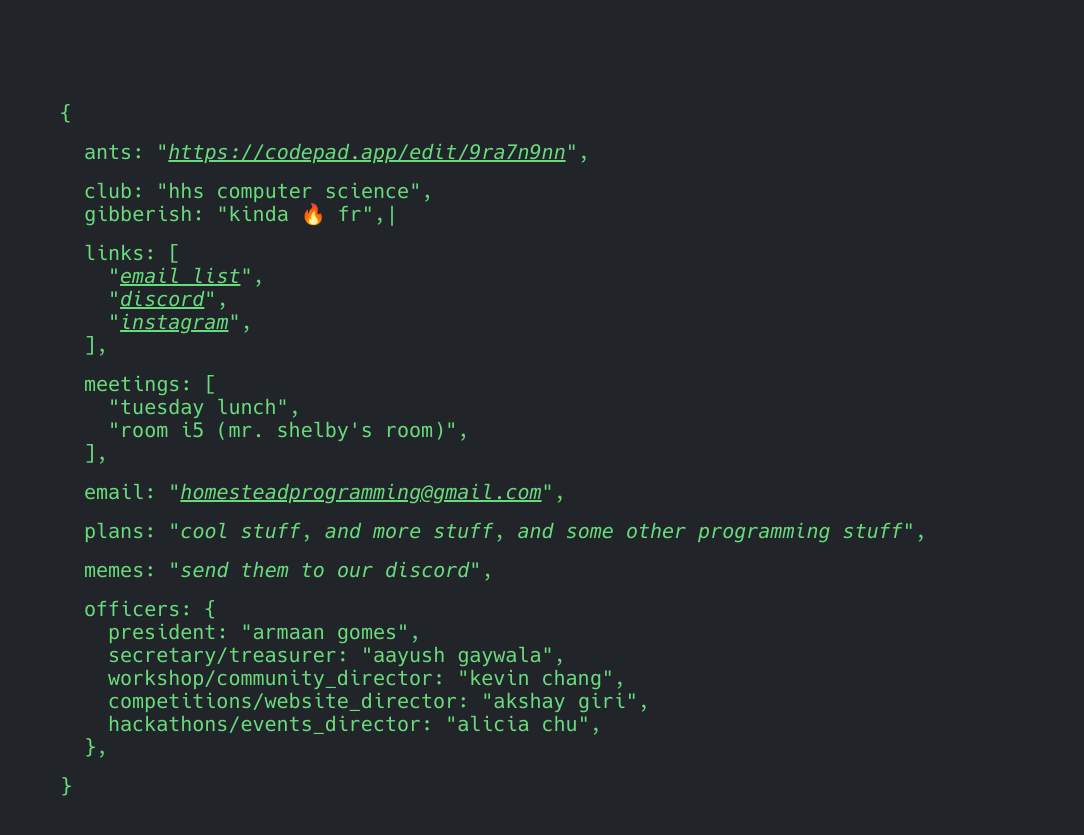
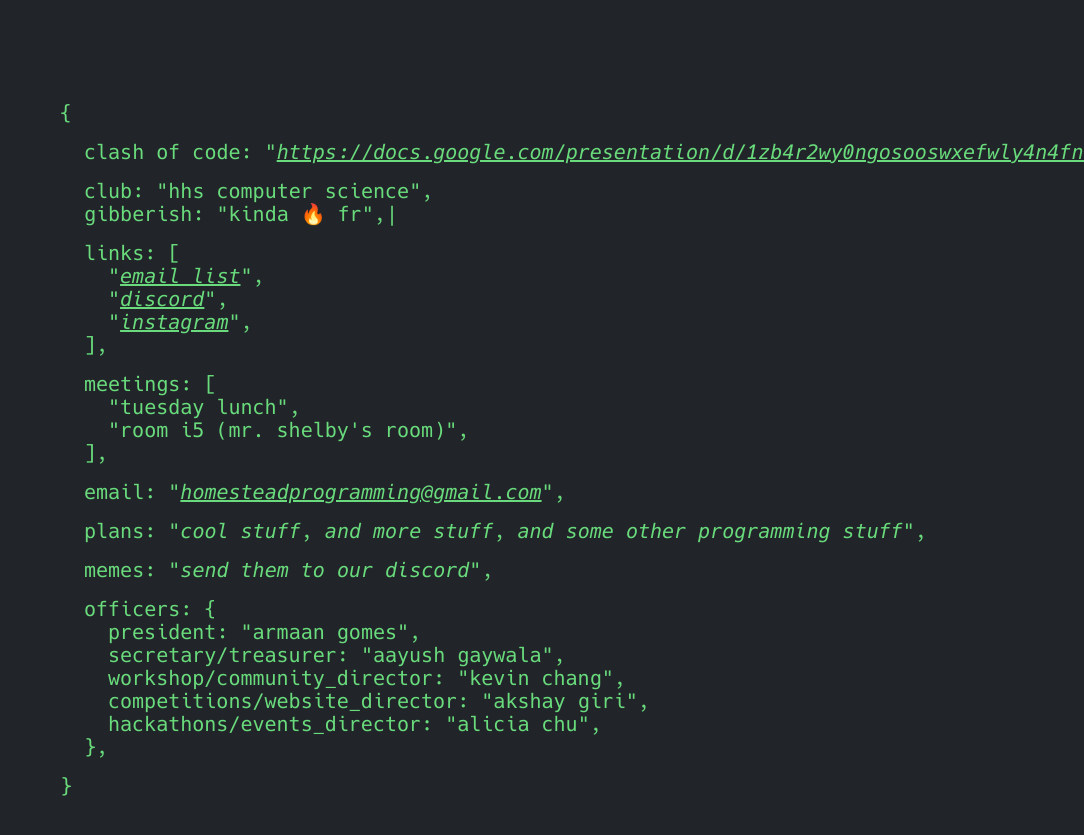
Before and after one commit to arghunter/arghunter.github.io, a Jekyll site: the page built from index.md, in a window 1280 px wide. Shown: the top 835 px of the page, without its empty margins (196-1280 px from the left). Built offline with Jekyll 4.4.1, drawn with Linux system fonts in a browser that asks for light colours.

Commit message:
Update home.html

```diff
--- a/_layouts/home.html
+++ b/_layouts/home.html
@@ -4,7 +4,7 @@ layout: default
 
 <main class="json">
   <div class="block">
-    <p><span class="key">Ants</span><span class="attr"><a href="https://codepad.app/edit/9ra7n9nn">{{ "https://codepad.app/edit/9ra7n9nn" }}</a></span></p>
+    <p><span class="key">Clash Of Code</span><span class="attr"><a href="https://docs.google.com/presentation/d/1Zb4r2wy0ngoSOosWxeFWLy4N4fNcadMV10M0nsjupO4/edit?usp=sharing">{{ "https://docs.google.com/presentation/d/1Zb4r2wy0ngoSOosWxeFWLy4N4fNcadMV10M0nsjupO4/edit?usp=sharing" }}</a></span></p>
   </div>
   <div class="block">
     {% if site.json.name %}
```
